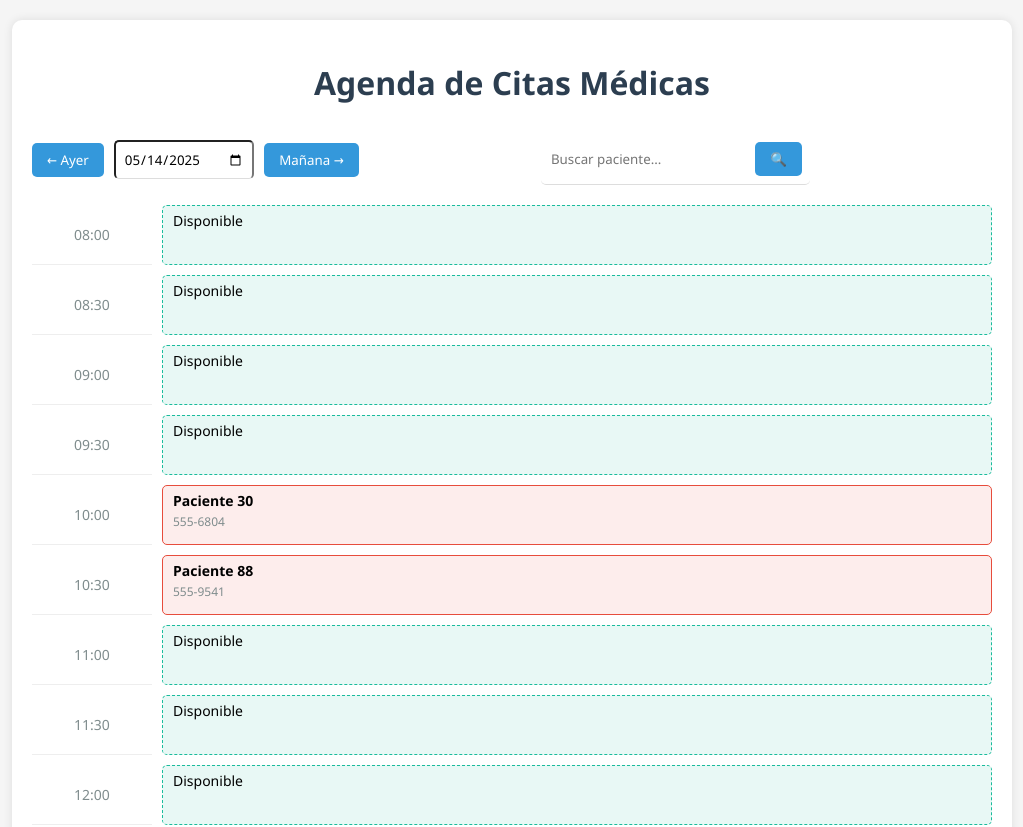
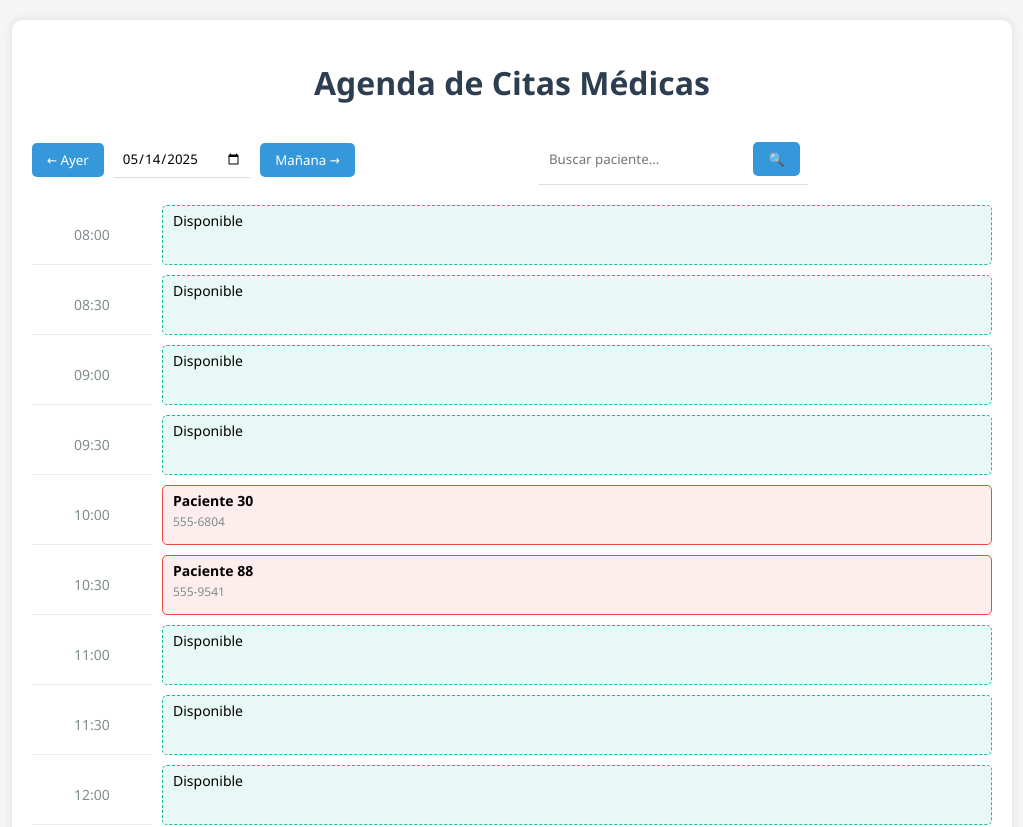
Before and after one commit to marisolroblesnunez/gafas-de-sol, a plain HTML site: page citas sin localStorage/index.html in a window 1280 px wide. Shown: the top 827 px of the page, without its empty margins (128-1151 px from the left). Drawn offline with Linux system fonts and the light colour scheme.

Commit message:
gafas14/05

```diff
--- a/citas sin localStorage/css/styles.css
+++ b/citas sin localStorage/css/styles.css
@@ -60,9 +60,10 @@
 
         input[type="date"] {
             padding: 8px;
+            border: none;
             border-bottom: 1px solid #ddd;
-            border-radius: 5px;
-            /* border: none; */
+            /* border-radius: 5px; */
+
             cursor: pointer;
         }
         #busqueda{
@@ -72,7 +73,7 @@
         .buscar{
             padding: 8px;
             border-bottom: 1px solid #ddd;
-            border-radius: 5px;
+            /* border-radius: 5px; */
             min-width: 200px;
 
         }
--- a/citas sin localStorage/index.html
+++ b/citas sin localStorage/index.html
@@ -74,7 +74,7 @@
                 <div class="form-actions">
                     <button type="button" class="btn-cancel" id="cancel-appointment">Cancelar</button>
                     <button type="submit" class="btn-save">Guardar Cita</button>
-                    <button type="submit" class="eliminar">Eliminar Cita</button>
+                    <!-- <button type="submit" class="eliminar">Eliminar Cita</button> -->
                 </div>
             </form>
         </div>
--- a/citas sin localStorage/js/citas1.js
+++ b/citas sin localStorage/js/citas1.js
@@ -1,7 +1,7 @@
 
 
         let citas= [];
-        let cita ={fechaYhora:'',nombre:'', tipo:'', telefono:'',notas:''};
+        // let cita ={fechaYhora:'',nombre:'', tipo:'', telefono:'',notas:''};
 
 
 
@@ -113,6 +113,7 @@
             // Manejar clic en un slot de cita
             function handleAppointmentSlotClick(event) {
                 const slot = event.currentTarget;
+                console.log(slot)
                 const time = slot.dataset.time;
 
                 if (slot.classList.contains('available')) {
@@ -193,7 +194,8 @@
                         nombre: name,
                         telefono: phone,
                         tipo: type,
-                        notas: notes
+                        notas: notes,
+
                     });
                 }else{
                     //el producto ya está en el carrito
@@ -233,9 +235,10 @@
             });
 
             // Inicializar
-            leerDelLocalStorage();
+
             generateTimeSlots();
             generateAppointmentSlots();
+             leerDelLocalStorage();
 
         });
 
@@ -250,7 +253,9 @@ function displayCitas(cita){
                         <div class="appointment-info">
                             <div class="appointment-name">${cita.nombre}</div>
                             <div class="appointment-phone">${cita.telefono}</div>
+
                         </div>
+                        <button class="eliminar">&#128465;</button>
                     `;
                 }
 }
@@ -264,3 +269,35 @@ function buscarPaciente(){
 
 
 }
+
+//         const li= document.createElement("li");//aqui creo el li
+// //aqui añado el contenido que va a tener el li que he creado
+// li.innerHTML=`
+
+//     <div data-id="${citas.id}">
+//         <input  type="checkbox" class="citaRealizada">
+
+//                 ${citas.time}
+//                 <span class="texto-tarea">
+//                 ${citas.name}
+//                 ${citas.phone}
+//                 ${citas.date}
+//                 ${citas.type}
+//                 ${citas.notes}
+//                 </span>
+//     </div>
+//     <button class="eliminar">&#128465;</button>`;//&#128465; este código lo he puesto para añadirle una papelera al boton de eliminar
+
+//     document.getElementById("citas").appendChild(li);//aqui añado li como hijo
+
+// li.querySelector(".eliminar").addEventListener("click", function(){
+//     //averiguar que id tiene la tarea
+//     let idCita = li.querySelector("div").getAttribute("data-id");//para saber exactamente la tarea que estoy borrando
+//     citas = citas.filter(item => item.id != idCita);//crea un nuevo array con todos los elementos que cumplan la condicion que hay dentro del parentesis, porque realmente para poder modificar el array sin hacer esto,
+//     // es igual que el push pero el push lo modifica, y esta nueva forma, crea uno nuevo. El push que es un ejemplo que he metido en -arrays.js-
+//     localStorage.setItem("citasGuardadas",JSON.stringify(citas));
+//     console.log(citas)
+//     //borrar tarea de la pantalla
+//     li.remove();
+// //esto es para eliminar la tarea
+// })
```
